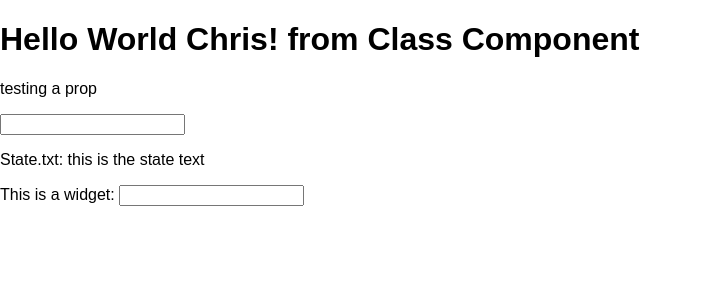
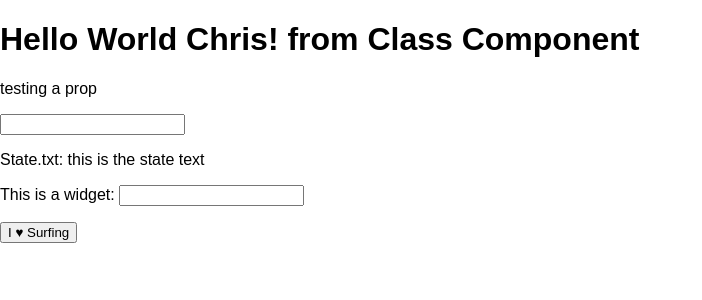
Before and after one commit to frantzyy/learn-react, a React app: page / in a window 1280 px wide. Shown: the top 300 px of the page, without its empty margins (0-702 px from the left). Built offline with nearby package versions, Linux system fonts and the light colour scheme.

Commit message:
i love surfing

```diff
--- a/src/App.js
+++ b/src/App.js
@@ -52,6 +52,8 @@ class App extends Component {
           <input type="text" onChange={this.update.bind(this)} />
           <p>State.txt: {this.state.txt}</p>
           < Widget update={this.update.bind(this)} />
+          <Button>I <Heart/> Surfing</Button>
+
         </div>
        );
     }
@@ -70,7 +72,16 @@ App.defaultProps = {
 // const App = () => <h1>Hello World Chris! from Stateless Function Component</h1>
 
 
+const Button = (props) =>
+  <button>{props.children}</button>
+
 const Widget = (props) =>
   <p><label>This is a widget: </label><input type="text" onChange={props.update} /></p>
 
+class Heart extends Component {
+  render(){
+    return <span>&hearts;</span>
+  }
+}
+
 export default App
```
